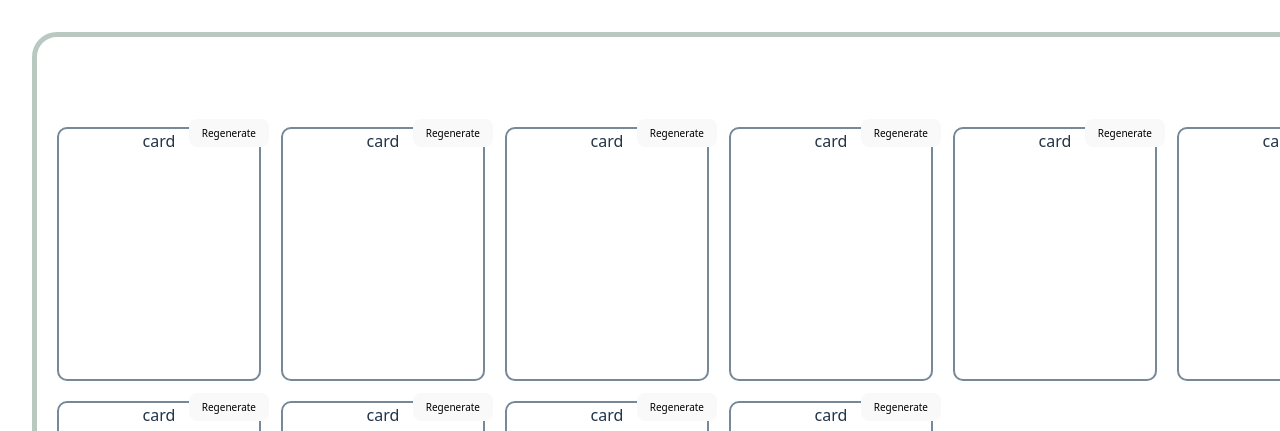
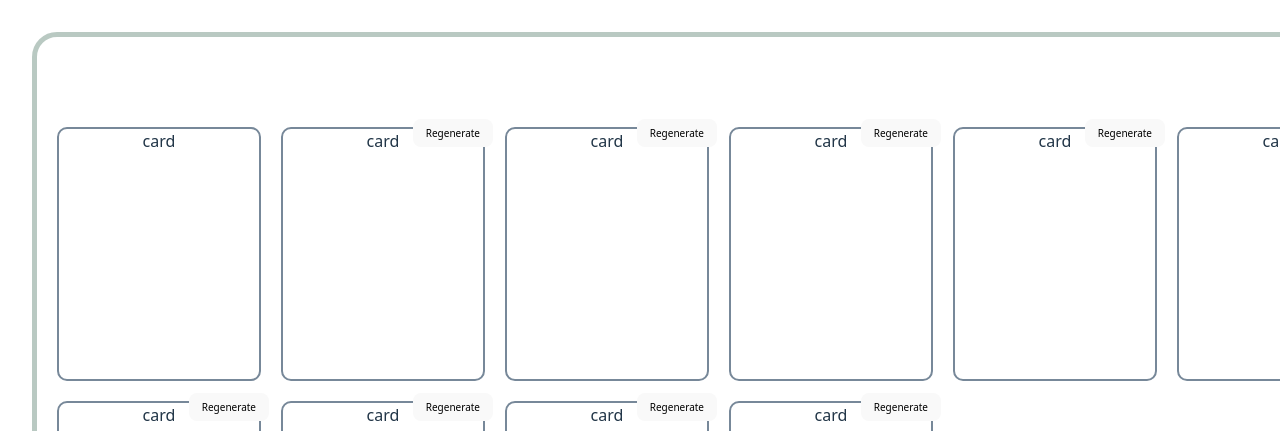
Before and after one commit to ogbozoyan/i-can-see-your-docs, a React (Vite) app in the folder web/: page / in a window 1280 px wide. Shown: the top 431 px of the page. Built offline with nearby package versions, Linux system fonts and the light colour scheme.

Commit message:
fix: подправил визуал к мэин карточке

```diff
--- a/web/src/components/Card/index.jsx
+++ b/web/src/components/Card/index.jsx
@@ -1,7 +1,7 @@
 import { Button } from "@mui/material"
 import styled from "styled-components"
 
-export const Card = (photo, data = []) => {
+export const Card = ({data = [], isMainPage, photo}) => {
 
 
   const CardBody = styled.article`
@@ -23,14 +23,18 @@ export const Card = (photo, data = []) => {
   if (data.length) {
     return (
       <CardBody>
-        <StyledRegenerateButton>Regenerate</StyledRegenerateButton>
+        {!isMainPage && (
+          <StyledRegenerateButton>Regenerate</StyledRegenerateButton>
+        )}
         card
       </CardBody>
     )
   } else {
     return (
       <CardBody>
-        <StyledRegenerateButton>Regenerate</StyledRegenerateButton>
+        {!isMainPage && (
+          <StyledRegenerateButton>Regenerate</StyledRegenerateButton>
+        )}
         card
       </CardBody>
     )
--- a/web/src/pages/MainPage/index.jsx
+++ b/web/src/pages/MainPage/index.jsx
@@ -60,7 +60,7 @@ export const MainPage = () => {
                 <FileUploadButton />
             </UploadFileButtonWrapper>
             <CardWrapper>
-                <Card/>
+                <Card isMainPage={true}/>
                 <Card/>
                 <Card/>
                 <Card/>
```
